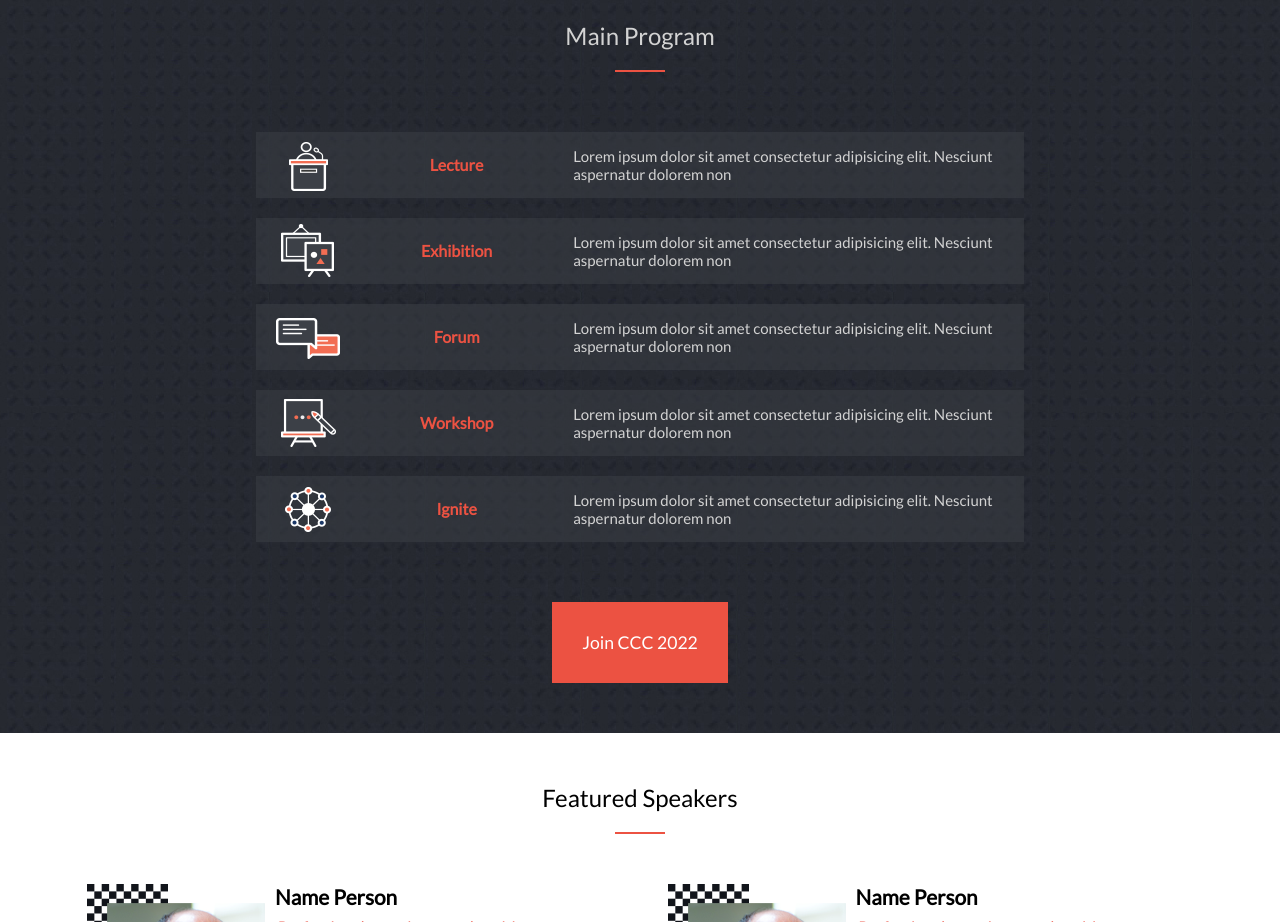
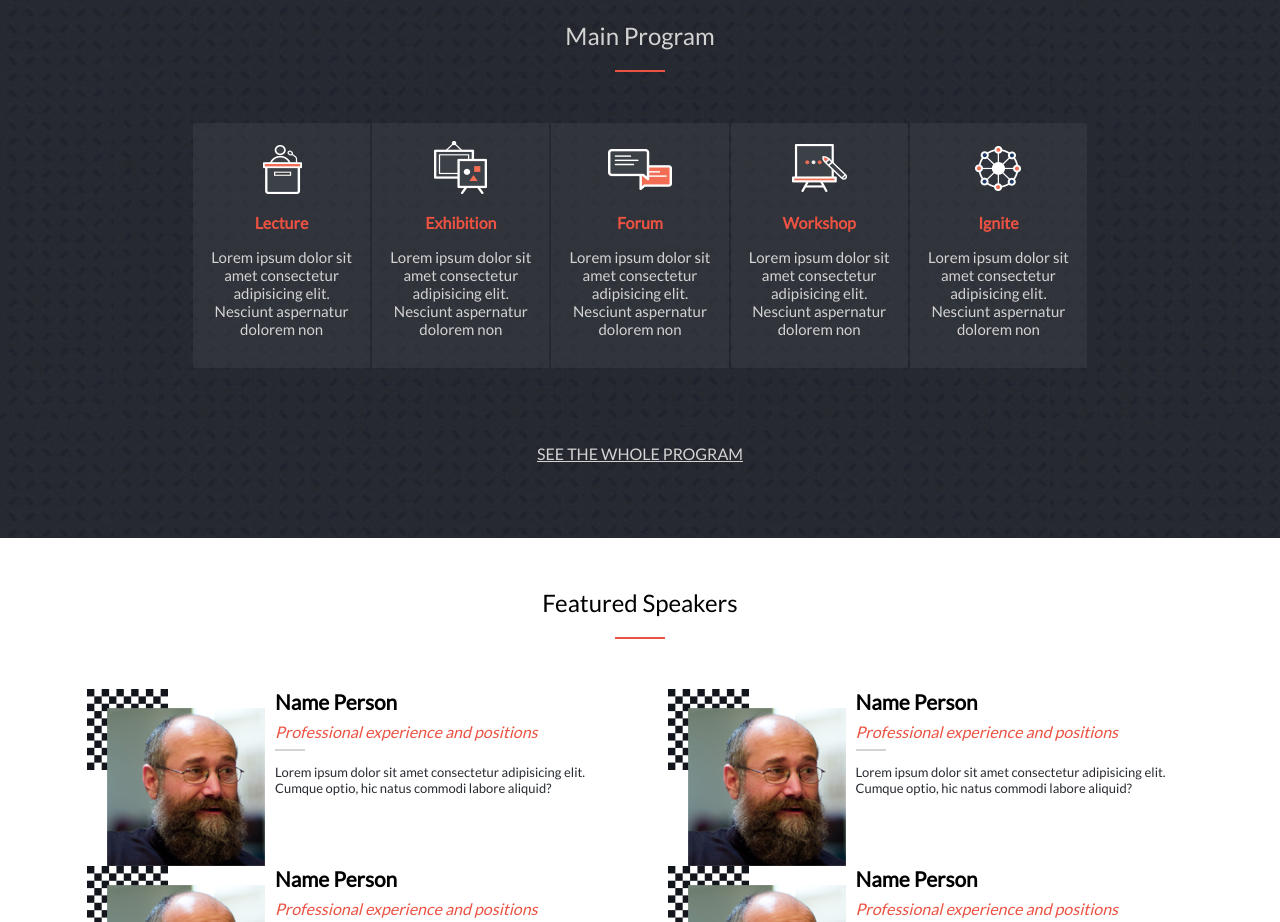
Before and after one commit to asdt560/Capstone-HTML-CSS-Basic-JS, a website: page index.html in a window 1280 px wide. Shown: the part 800-1722 px from the top of the page. Drawn offline with Linux system fonts and the light colour scheme.

Commit message:
Fix minor issues

```diff
--- a/index.html
+++ b/index.html
@@ -71,6 +71,7 @@
                 <h2 class="sectiontitle program">Main Program</h2>
                 <span class="titleunderline"></span>
             </div>
+            <div id="programholder">
                 <div class="programdiv">
                     <img class="programimg" src="./images/lecture.png">
                     <h3 class="programtitle">Lecture</h3>
@@ -96,9 +97,13 @@
                     <h3 class="programtitle">Ignite</h3>
                     <p class="programblurb">Lorem ipsum dolor sit amet consectetur adipisicing elit. Nesciunt aspernatur dolorem non</p>
                 </div>
+            </div>
             <button class="button programbutton">
                 Join CCC 2022
             </button>
+            <a class="programlink" href="#">
+                SEE THE WHOLE PROGRAM
+            </a>
         </section>
         <section id="speakers">
             <div class="titlecontainer">
--- a/styles.css
+++ b/styles.css
@@ -133,6 +133,11 @@ header {
   background-image: url(./images/pattern.jpg);
 }
 
+#programholder {
+  display: flex;
+  flex-direction: column;
+}
+
 .titlecontainer {
   display: flex;
   flex-direction: column;
@@ -190,6 +195,14 @@ header {
   color: white;
   margin: 50px;
   font-size: 1.1em;
+}
+
+.programlink {
+  display: none;
+  text-decoration: underline;
+  align-self: center;
+  margin: 75px;
+  color: #d3d3d3;
 }
 
 #speakers {
@@ -391,6 +404,14 @@ footer {
 }
 
 @media (min-width: 768px) {
+  .programbutton {
+    display: none;
+  }
+
+  .programlink {
+    display: block;
+  }
+
   header {
     background-image: url(./images/main_desktopBG.png);
     display: flex;
@@ -461,9 +482,34 @@ footer {
     width: 80%;
   }
 
+  #programholder {
+    flex-direction: row;
+    width: 70%;
+    align-self: center;
+    align-items: center;
+  }
+
   .programdiv {
     width: 60%;
     align-self: center;
+    flex-direction: column;
+    justify-content: space-around;
+    margin: 1px;
+  }
+
+  .programdiv > * {
+    padding: 0;
+  }
+
+  .programimg {
+    margin-top: 1em;
+  }
+
+  .programblurb {
+    text-align: center;
+    margin-top: 0;
+    margin-bottom: 30px;
+    width: 80%;
   }
 
   #speakercontainer {
```
Lines whose indentation alone changed are shown as unchanged.
